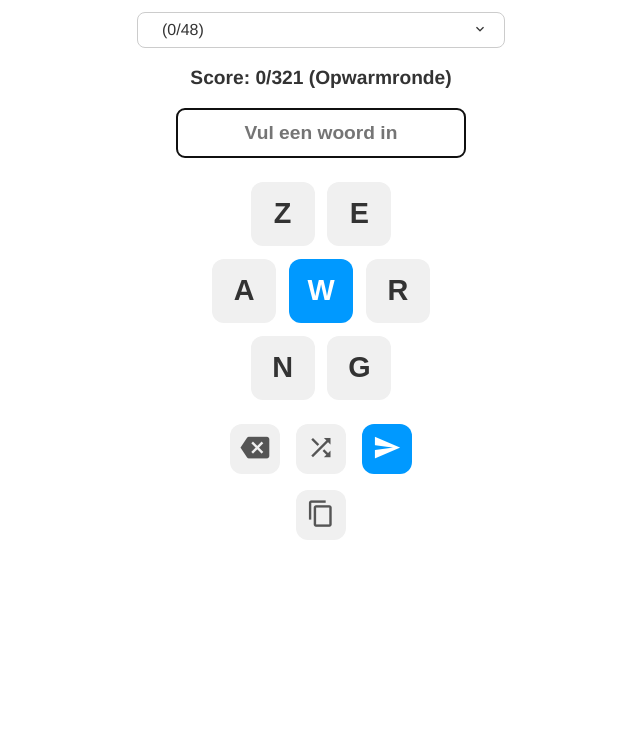
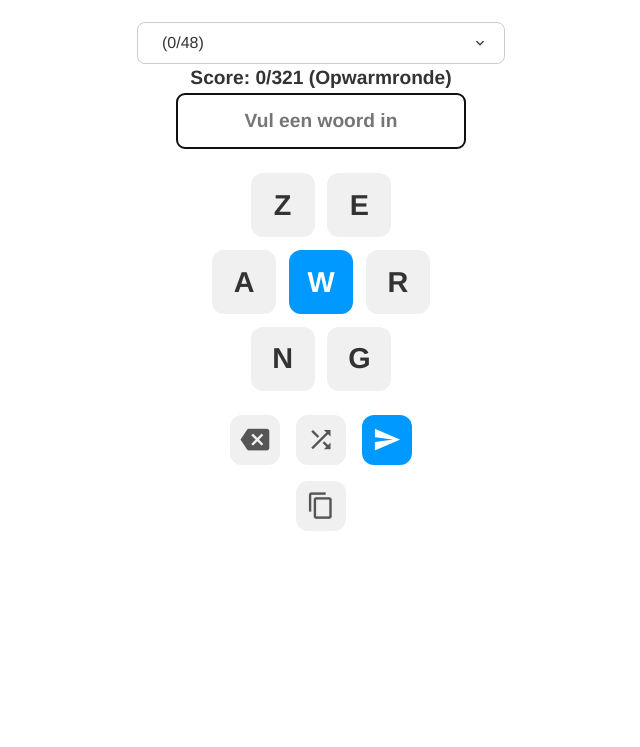
Before and after one commit to sdebruijn/pangram, a plain HTML site: page index.html in a window 1280 px wide. Shown: the part 85-832 px from the top of the page, without its empty margins (319-959 px from the left). After the commit the page ends 800 px from the top, so only its background shows below. Drawn offline with Linux system fonts and the light colour scheme.

Commit message:
(#1): add css reset

```diff
--- a/index.html
+++ b/index.html
@@ -4,6 +4,7 @@
     <meta charset="UTF-8">
     <meta name="viewport" content="width=device-width, initial-scale=1.0">
     <title>Pangram</title>
+    <link rel="stylesheet" href="reset.css">
     <link rel="stylesheet" href="style.css">
     <link href="https://fonts.googleapis.com/icon?family=Material+Icons" rel="stylesheet">
 </head>
--- /dev/null
+++ b/reset.css
@@ -0,0 +1,55 @@
+/* Source: https://www.joshwcomeau.com/css/custom-css-reset/ */
+/* 1. Use a more-intuitive box-sizing model */
+*, *::before, *::after {
+  box-sizing: border-box;
+}
+
+/* 2. Remove default margin */
+*:not(dialog) {
+  margin: 0;
+}
+
+/* 3. Enable keyword animations */
+@media (prefers-reduced-motion: no-preference) {
+  html {
+    interpolate-size: allow-keywords;
+  }
+}
+
+body {
+  /* 4. Add accessible line-height */
+  line-height: 1.5;
+  /* 5. Improve text rendering */
+  -webkit-font-smoothing: antialiased;
+}
+
+/* 6. Improve media defaults */
+img, picture, video, canvas, svg {
+  display: block;
+  max-width: 100%;
+}
+
+/* 7. Inherit fonts for form controls */
+input, button, textarea, select {
+  font: inherit;
+}
+
+/* 8. Avoid text overflows */
+p, h1, h2, h3, h4, h5, h6 {
+  overflow-wrap: break-word;
+}
+
+/* 9. Improve line wrapping */
+p {
+  text-wrap: pretty;
+}
+h1, h2, h3, h4, h5, h6 {
+  text-wrap: balance;
+}
+
+/*
+  10. Create a root stacking context
+*/
+#root, #__next {
+  isolation: isolate;
+}
```
